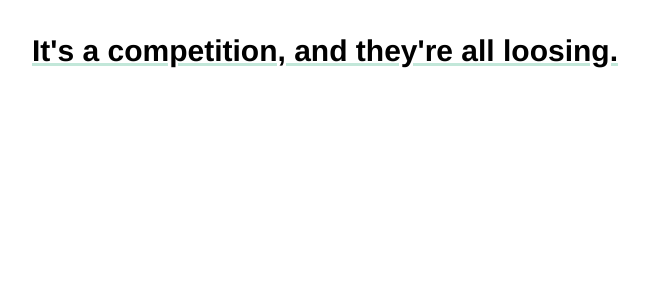
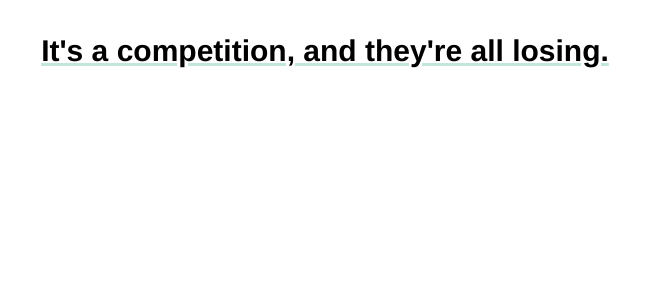
Before and after one commit to CS257-F23/team-project-c, a Flask app: page /leaderboard in a window 1280 px wide. Shown: the part 66-366 px from the top of the page, without its empty margins (315-964 px from the left). Run offline with Flask 3, Linux system fonts and the light colour scheme; data that the repository does not hold is empty; some libraries are stand-ins or nearby versions.

Commit message:
Fixing lowkey fatal bug

```diff
--- a/templates/leaderboard.html
+++ b/templates/leaderboard.html
@@ -45,7 +45,7 @@
       <div class="resultsInfo scrollable-container leaderboard">
         <div class="horizontal-stack">
           <h2>
-            <span class="mintUnderline">It's a competition, and they're all loosing.</span>
+            <span class="mintUnderline">It's a competition, and they're all losing.</span>
           </h2>
         </div>
 
```
